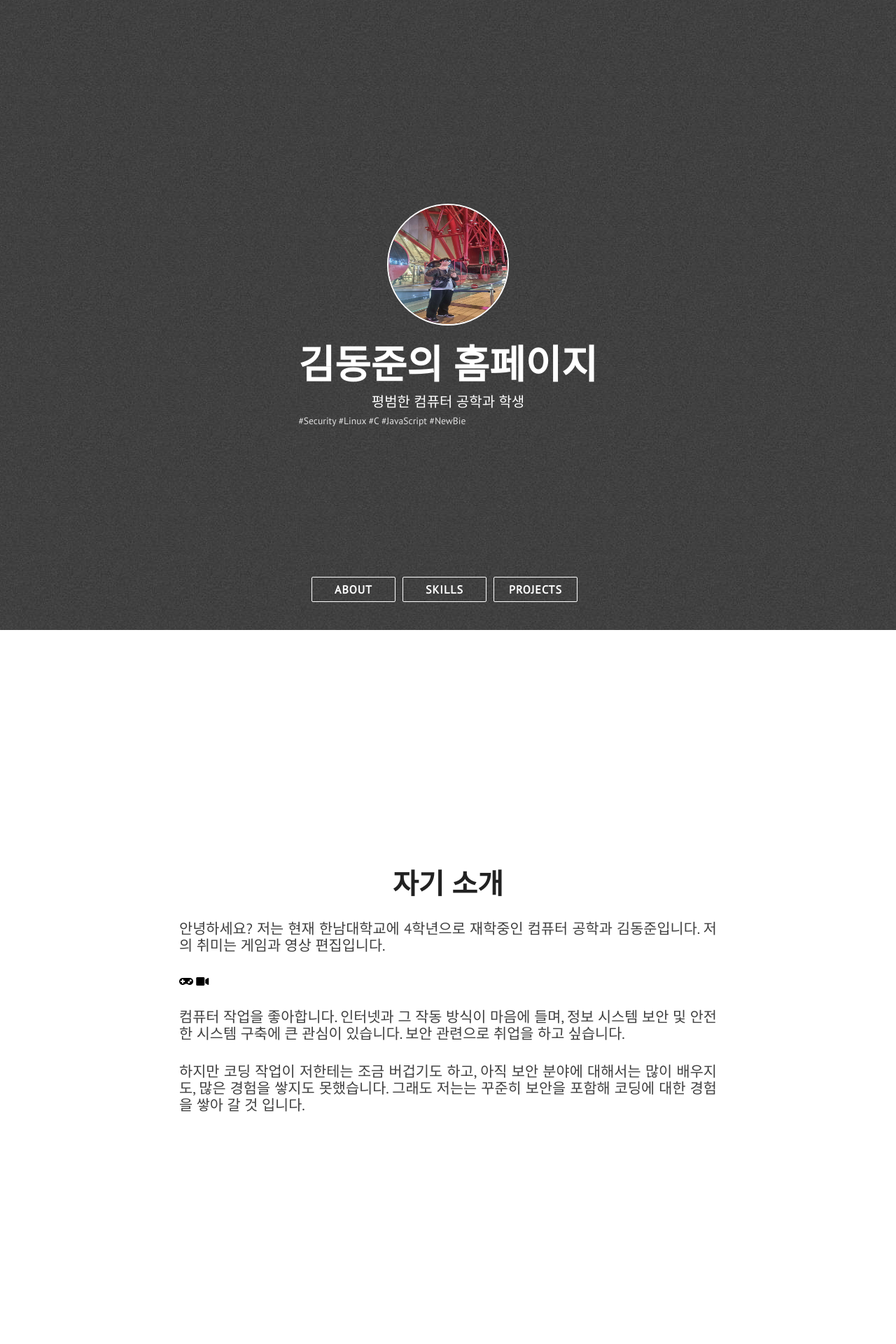
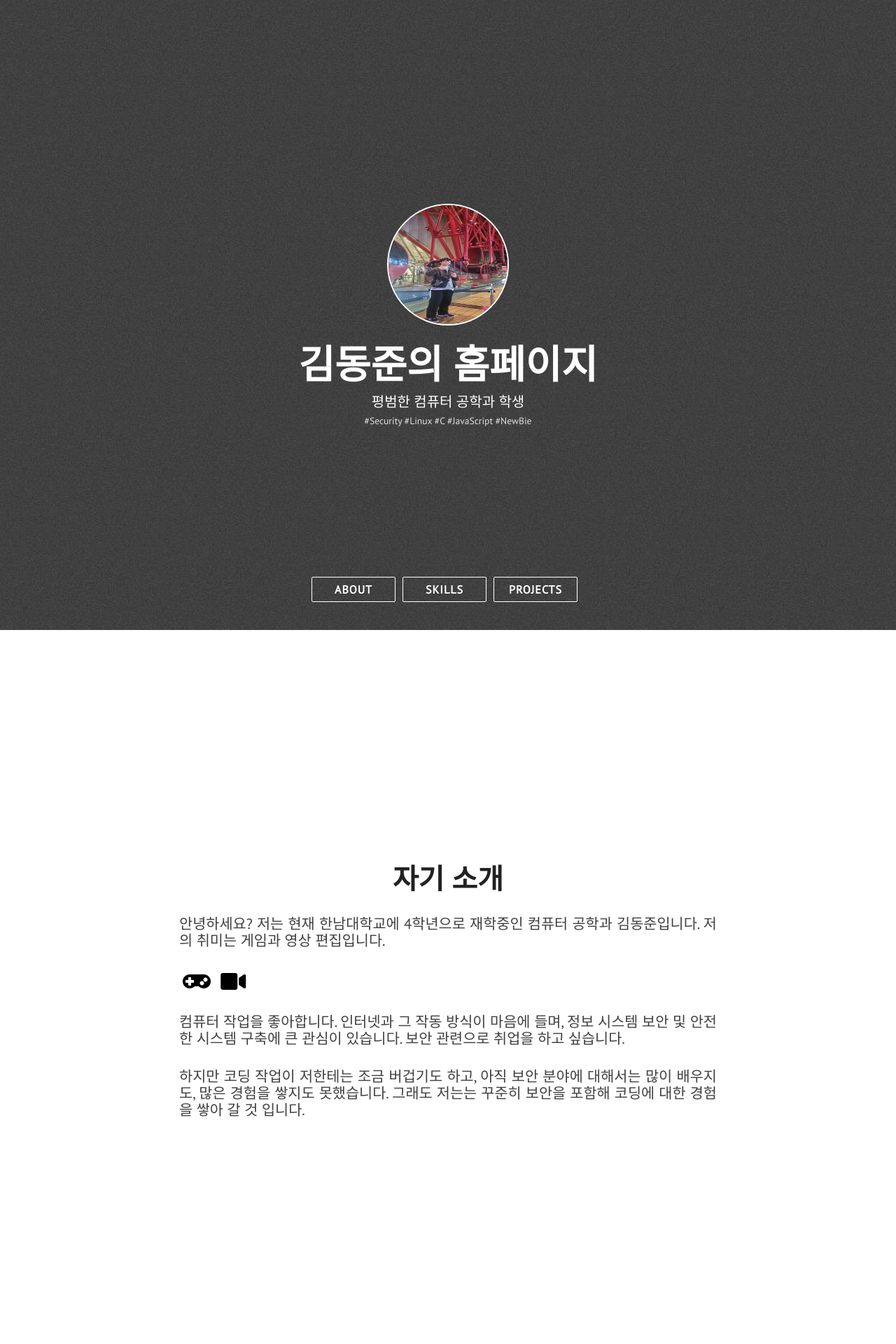
Before and after one commit to kkdonjuun122/kkdonjuun122, a Jekyll site: the page built from index.html, in a window 1280 px wide. Shown: the top 1920 px of the page at 70% size. Built offline with Jekyll 4.4.1, drawn with Linux system fonts in a browser that asks for light colours; nearby versions of some CDN libraries.

Commit message:
Add files via upload

```diff
--- a/assets/css/main.css
+++ b/assets/css/main.css
@@ -92,6 +92,7 @@ img {
     font-size: 0.85em; /* head-punchline보다 작은 크기 */
     color: #E0E0E0; /* 회색 */
     margin-top: 8px; /* 위쪽 여백 */
+    text-align: center;
 }
 
 .head-buttons {
@@ -108,6 +109,13 @@ img {
   font-size: 2rem;
   margin: 0 5px;
   color: #F5F5F5;
+}
+
+.head-about-icon {
+  font-size: 32px;
+  font-size: 2rem;
+  margin: 0 5px;
+  color: #444;
 }
 
 .head-buttons a {
```
Also changed, not shown: 1 other file.
